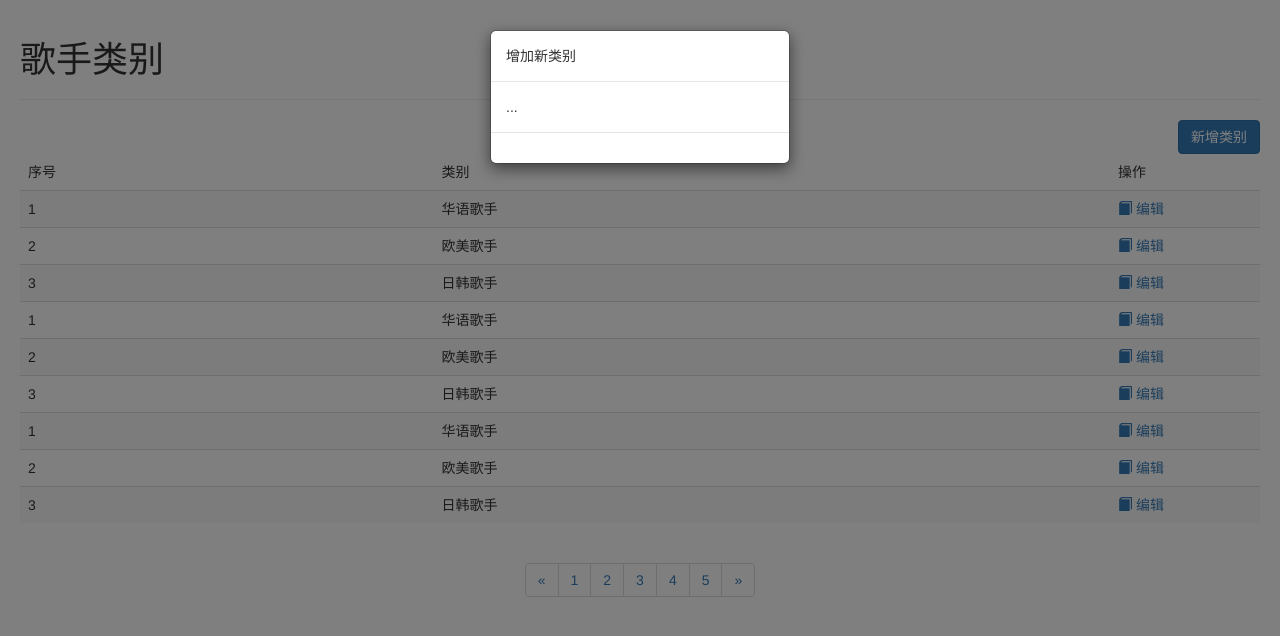
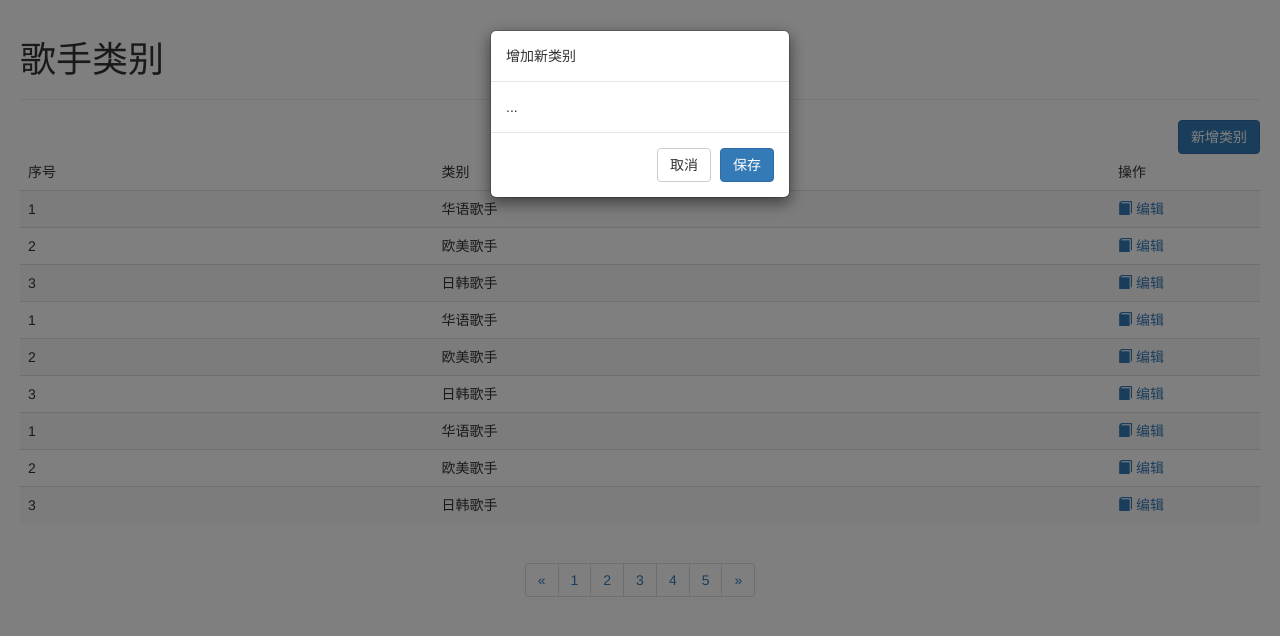
Before and after one commit to maxshic/BootstrapPractice, a plain HTML site: page singerCate.html in a window 1280 px wide. Both pictures are taken after a click on the button "新增类别". Drawn offline with Linux system fonts and the light colour scheme.

Commit message:
2017-09-12

```diff
--- a/singerCate.html
+++ b/singerCate.html
@@ -30,7 +30,8 @@
                     ...
                 </div>
                 <div class="modal-footer">
-
+                    <button type="button" class="btn btn-default" data-dismiss="modal">取消</button>
+                    <button type="button" class="btn btn-primary">保存</button>
                 </div>
             </div>
         </div>
```
